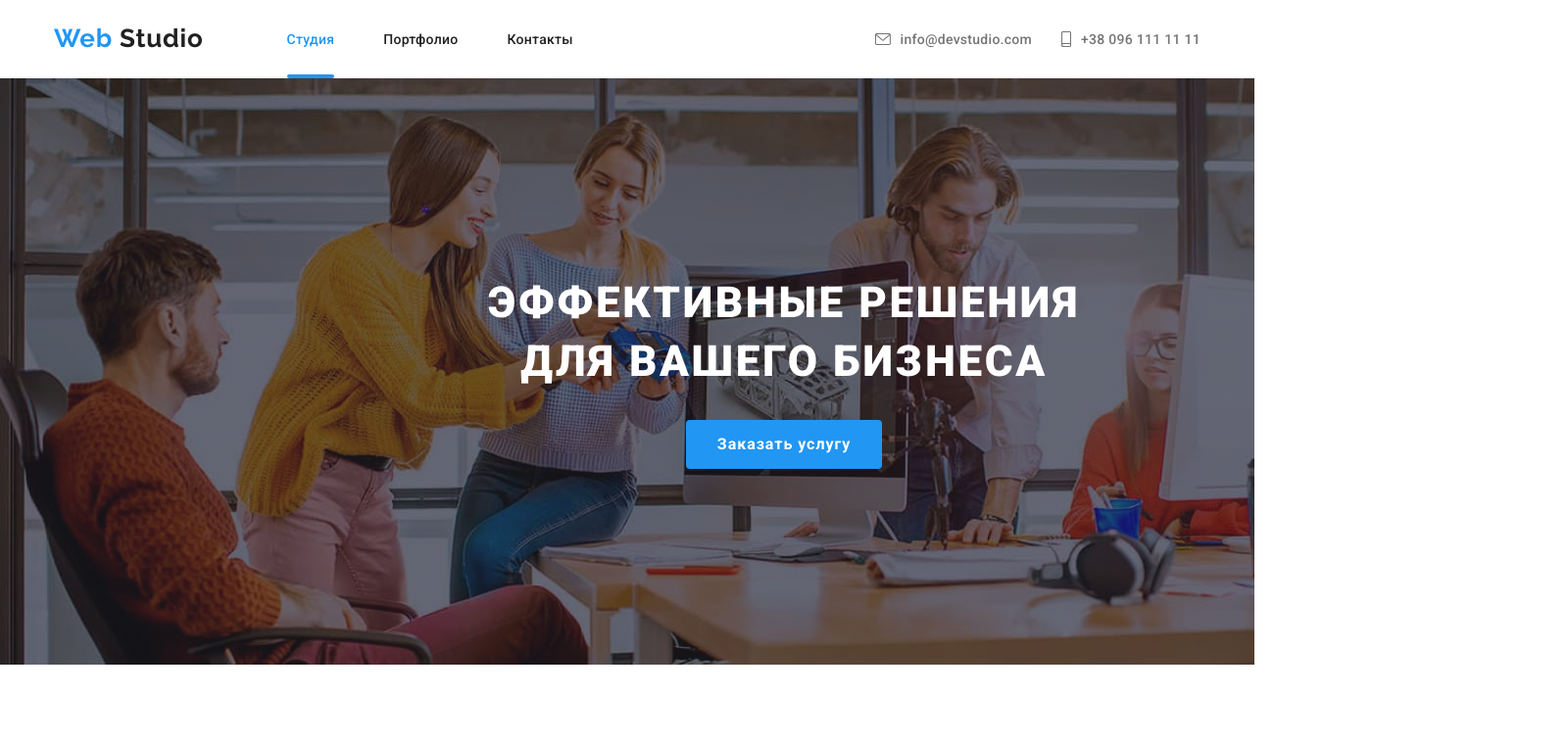
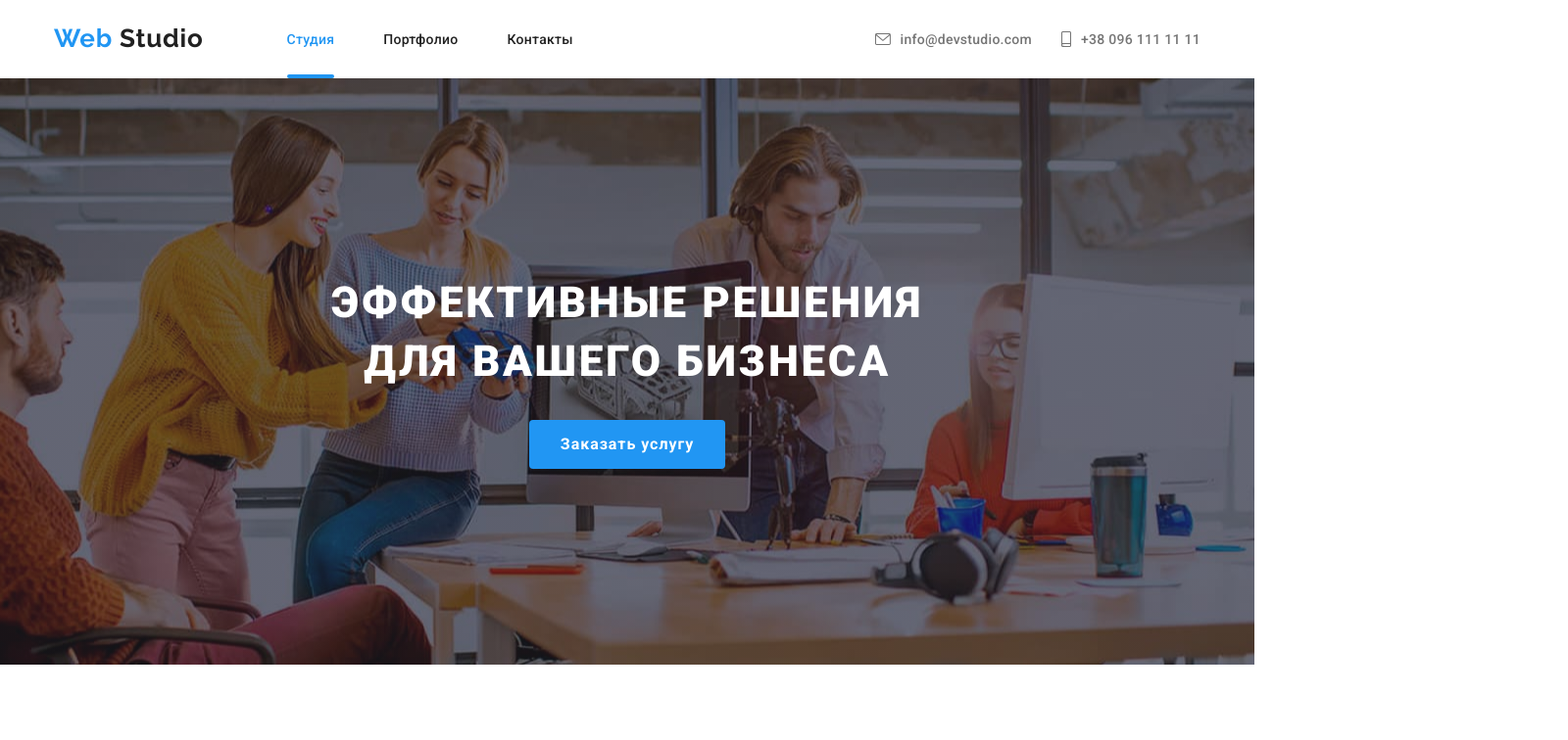
Before and after one commit to Alexey-Kaliostro/goit-markup-hw-05, a plain HTML site: page index.html in a window 1280 px wide. Shown: the top 756 px of the page at 98% size, 1600 px wide, since content can reach past the window. Drawn offline with Linux system fonts and the light colour scheme.

Commit message:
hero-width-fixed

```diff
--- a/css/main.css
+++ b/css/main.css
@@ -130,12 +130,13 @@ header:hover .page-nav .nav-link {
 	background-image: linear-gradient(to right, rgba(47, 48, 58, 0.4), rgba(47, 48, 58, 0.4)), url("../images/hero.jpg");
 	max-width: 1600px;
 	background-repeat: no-repeat;
+	background-position: center;
 	margin-right: auto;
 	margin-left: auto;
 }
 .overlay-container {
 	text-align: center;
-	width: 1600px;
+	/*width: 1600px;*/
 	margin-left: auto;
 	margin-right: auto;
 }
```
